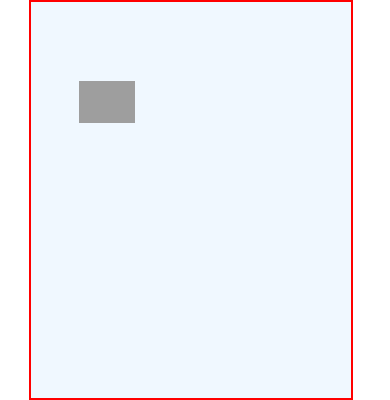
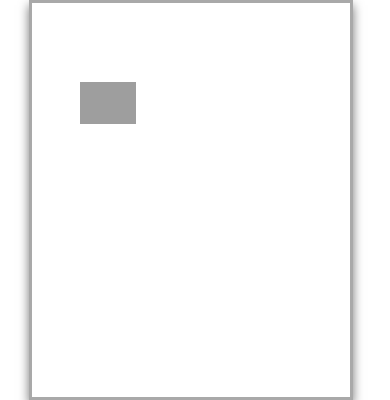
Before and after one commit to aswathmadhubabu-dot/floppyBird, a plain HTML site: page index.html in a window 390 px wide. Shown: the top 400 px of the page. Drawn offline with nearby package versions, Linux system fonts and the light colour scheme; grey boxes are pictures that could not be loaded.

Commit message:
Responsive design

```diff
--- a/css/style.css
+++ b/css/style.css
@@ -8,9 +8,13 @@ body{
     position: relative;
     height: 400px;
     width: 90%;
-    border: 2px solid red;
+    border: 3px solid darkgray;
     background-color: aliceblue;
     margin-left: 4%;
+    background:#FFF;
+    -webkit-box-shadow: 0 15px 10px #777;
+    -moz-box-shadow: 0 5px 10px #777;
+    box-shadow: 0 5px 10px #777;
     overflow: hidden;
 }
 #bird
```
